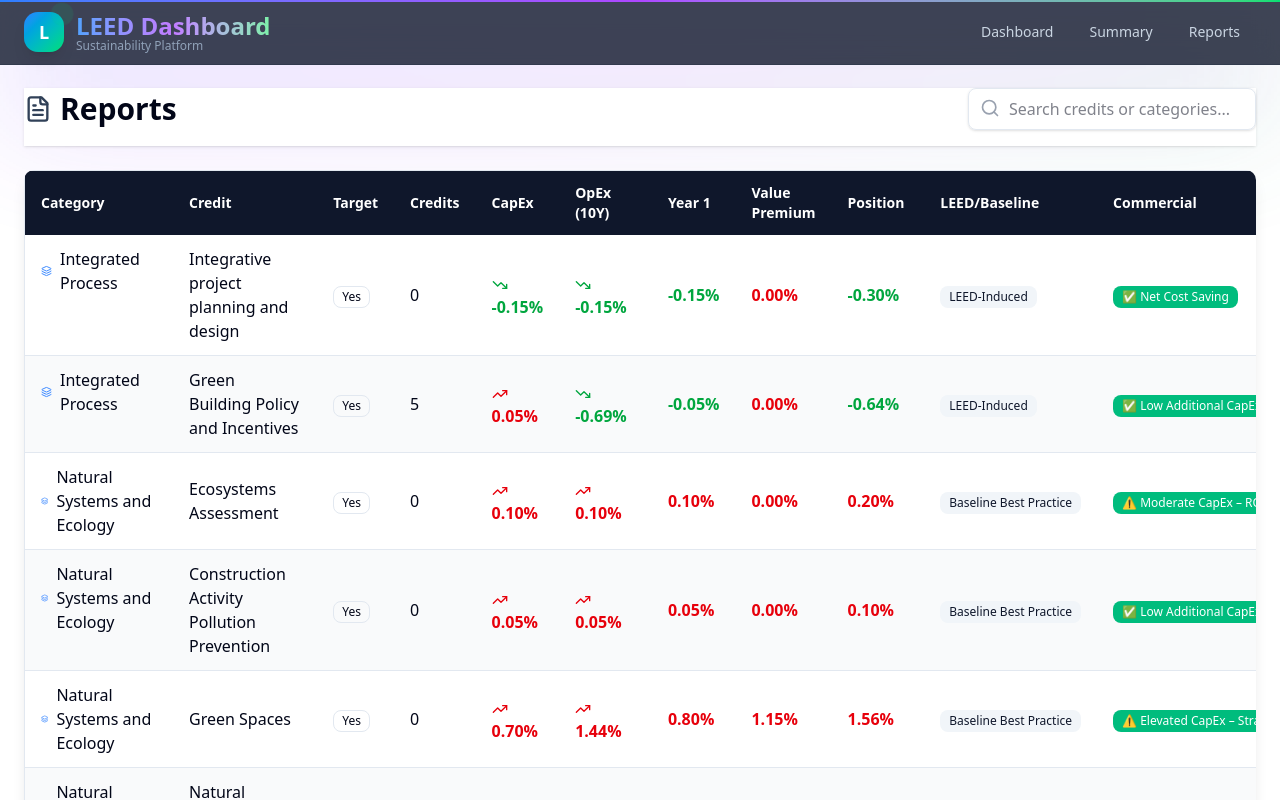
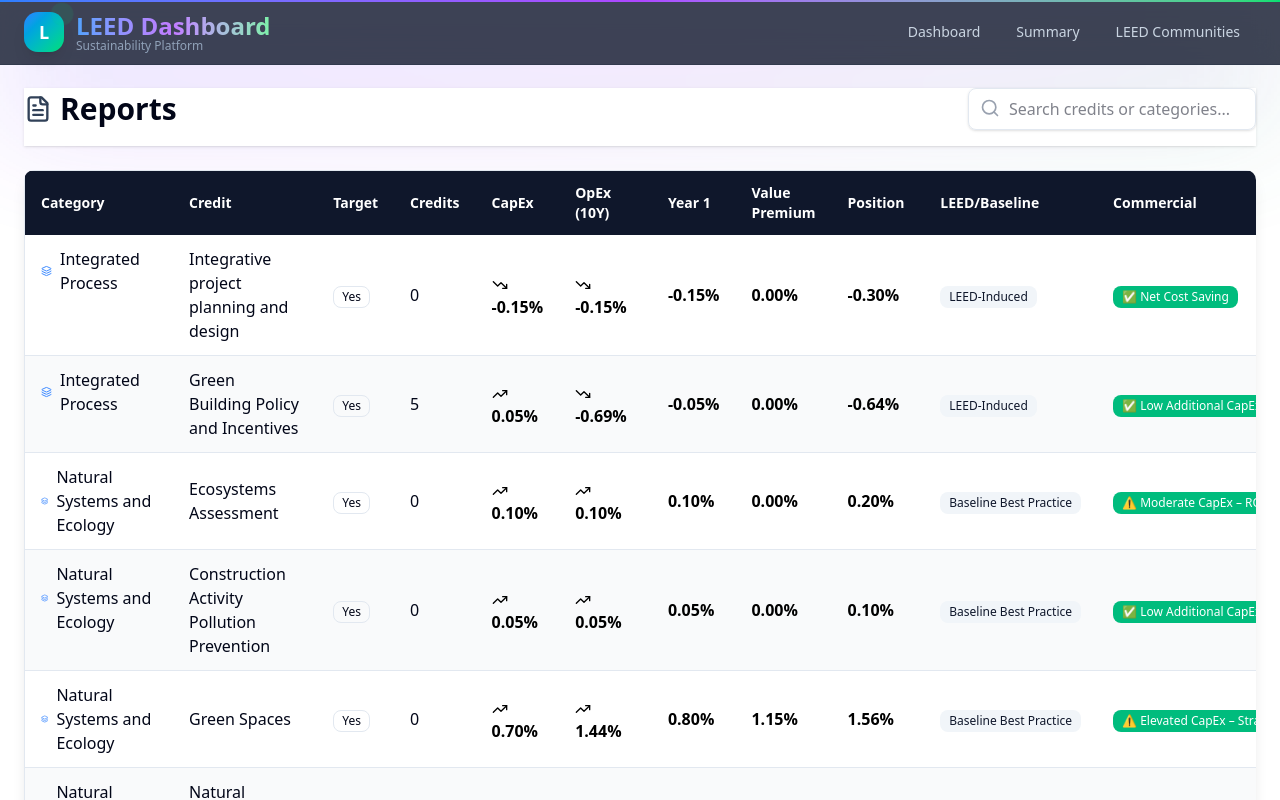
Before and after one commit to M-Talha-Atif/Leeds-Dashboard, a React (Vite) app: page /reports in a window 1280 px wide. Shown: the top 800 px of the page. Built offline with nearby package versions, Linux system fonts and the light colour scheme.

Commit message:
few changes

```diff
--- a/src/components/Navbar.jsx
+++ b/src/components/Navbar.jsx
@@ -31,7 +31,7 @@ export default function ImpressiveNavbar() {
       href: "/summary",
       description: "Detailed performance insights",
     },
-    { title: "Reports", href: "/reports", description: "Generate and view reports" },
+    { title: "LEED Communities", href: "/reports", description: "Generate and view reports" },
   ]
 
   return (
--- a/src/pages/Dashboard.jsx
+++ b/src/pages/Dashboard.jsx
@@ -10,7 +10,6 @@ import { Switch } from "@headlessui/react";
 
 export default function Dashboard() {
   const categories = [
-    "Overall Data",
     "All Categories",
     ...new Set(leedData.map((d) => d.category)),
   ];
--- a/src/pages/Reports.jsx
+++ b/src/pages/Reports.jsx
@@ -73,7 +73,7 @@ export default function Reports() {
                 const capex = item.hard + item.soft;
 
                 const coloredCell = (val) => (
-                  <span className={`${val < 0 ? "text-green-600" : "text-red-600"} font-semibold`}>
+                 <span className="text-black font-semibold">
                     {formatPercent(val)}
                   </span>
                 );
@@ -96,11 +96,11 @@ export default function Reports() {
                       <Badge variant="outline">{item.target}</Badge>
                     </td>
                     <td className="px-4 py-3 font-medium">{item.credits}</td>
-                    <td className={`px-4 py-3 font-semibold ${capex < 0 ? "text-green-600" : "text-red-600"}`}>
+                    <td className={`px-4 py-3 font-semibold text-black`}>
                       {capex < 0 ? <TrendingDown className="h-4 w-4 inline" /> : <TrendingUp className="h-4 w-4 inline" />}{" "}
                       {formatPercent(capex)}
                     </td>
-                    <td className={`px-4 py-3 font-semibold ${item.budget10YrImpact < 0 ? "text-green-600" : "text-red-600"}`}>
+                    <td className={`px-4 py-3 font-semibold text-black`}>
                       {item.budget10YrImpact < 0 ? <TrendingDown className="h-4 w-4 inline" /> : <TrendingUp className="h-4 w-4 inline" />}{" "}
                       {formatPercent(item.budget10YrImpact)}
                     </td>
--- a/src/pages/Summary.jsx
+++ b/src/pages/Summary.jsx
@@ -112,7 +112,7 @@ export default function Summary() {
         {[
           { title: "Total Credits", value: totalCredits, icon: <Building />, color: "text-slate-700", subtitle: "Across multiple categories" },
           { title: "Total CapEx", value: totalCapex, icon: <PercentCircle />, color: "text-amber-600", subtitle: "Initial impact (%)" },
-          { title: "10-Year OpEx Impact", value: totalOpexImpact, icon: totalOpexImpact < 0 ? <TrendingDown /> : <TrendingUp />, color: totalOpexImpact < 0 ? "text-green-600" : "text-red-600", subtitle: totalOpexImpact < 0 ? "Savings %" : "Extra cost %" },
+          { title: "Budget 10 yr impact", value: totalOpexImpact, icon: totalOpexImpact < 0 ? <TrendingDown /> : <TrendingUp />, color: totalOpexImpact < 0 ? "text-green-600" : "text-red-600", subtitle: totalOpexImpact < 0 ? "Savings %" : "Extra cost %" },
           { title: "Asset Value Impact", value: totalAssetValue, icon: <TrendingUp />, color: "text-blue-600", subtitle: "Estimated value %" }
 
         ].map((card, idx) => (
@@ -171,7 +171,7 @@ export default function Summary() {
               {/* Net Position */}
               <div className="space-y-3 p-4 rounded-xl bg-slate-50 hover:shadow-md transition">
                 <span className="text-sm font-medium flex items-center gap-2">
-                  <PercentCircle className="h-4 w-4 text-blue-600" /> Net Financial Position
+                  <PercentCircle className="h-4 w-4 text-blue-600" /> Net Strategic Position (ELEV-X)
                 </span>
                 <div
                   className={`text-3xl font-bold ${(totalOpexImpact + totalAssetValue - totalCapex) < 0 ? "text-green-600" : "text-red-600"} animate-pulse`}
```
